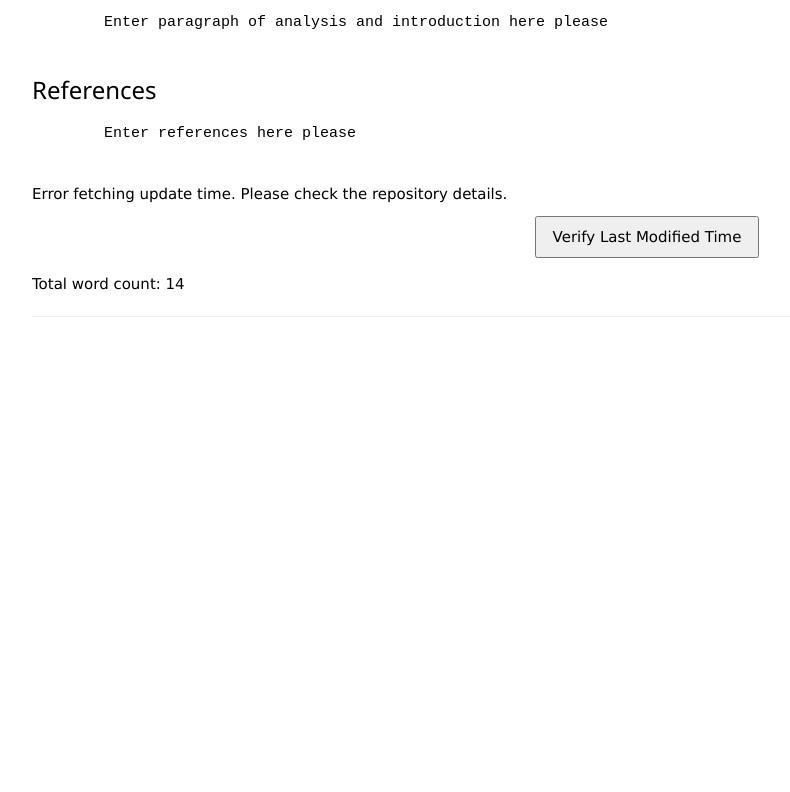
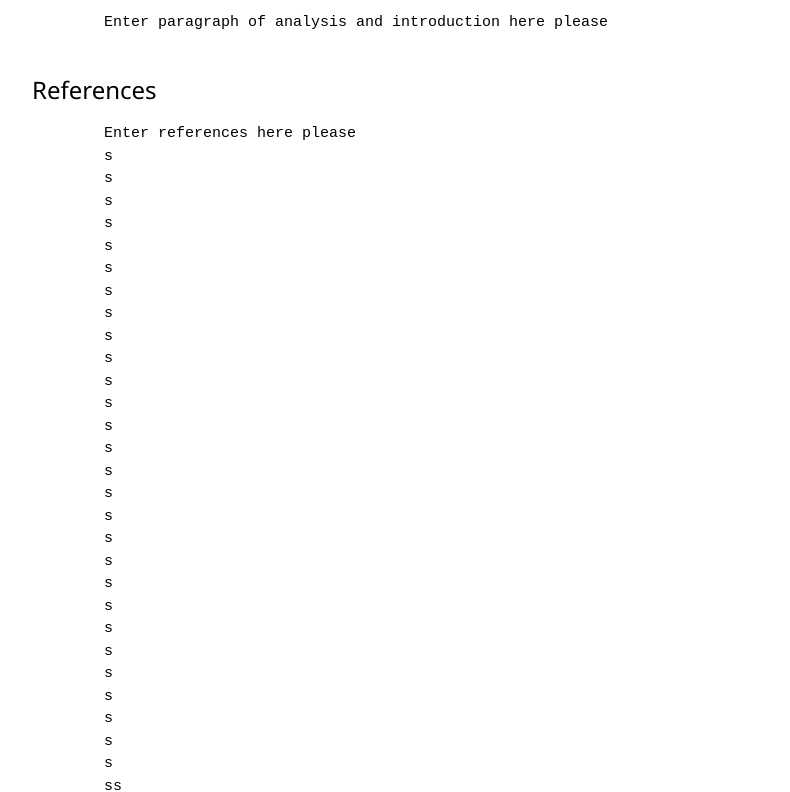
Before and after one commit to FEPSFY6987711/FY6987711, a plain HTML site: page index.html in a window 1280 px wide. Shown: the part 1049-1841 px from the top of the page, without its empty margins (18-808 px from the left). Before the commit the page ends 1386 px from the top, so only its background shows below. Drawn offline with nearby package versions, Linux system fonts and the light colour scheme; no server answers.

```diff
--- a/index.html
+++ b/index.html
@@ -94,6 +94,61 @@
     <p class="ex1">
       <pre>
         Enter references here please
+        s
+        s
+        s
+        s
+        s
+        s
+        s
+        s
+        s
+        s
+        s
+        s
+        s
+        s
+        s
+        s
+        s
+        s
+        s
+        s
+        s
+        s
+        s
+        s
+        s
+        s
+        s
+        s
+        ss
+
+        ss
+        s
+        s
+        s
+        s
+        s
+        s
+
+        s
+        s
+        s
+        s
+        s
+
+        s
+        s
+        s
+        s
+        s
+        s
+        s
+        s
+        s
+
+
       </pre>
     </p>
 
```
